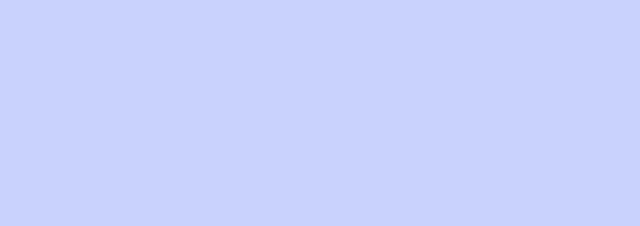
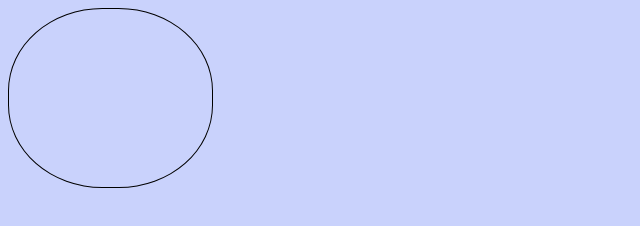
Before and after one commit to LittleLW8847/Picasso, a plain HTML site: page index.html in a window 1280 px wide. Shown: the whole page, without its empty margins (0-640 px from the left). Drawn offline with Linux system fonts and the light colour scheme.

Commit message:
forgot to commit

```diff
--- a/index.html
+++ b/index.html
@@ -5,6 +5,8 @@
         <title>fCC Cat Painting</title>
         <link rel="stylesheet" href="./styles.css">
     <body>
-
+         <main>
+            <div class="cat-head"></div>
+         </main>
     </body>
 </html>
```
